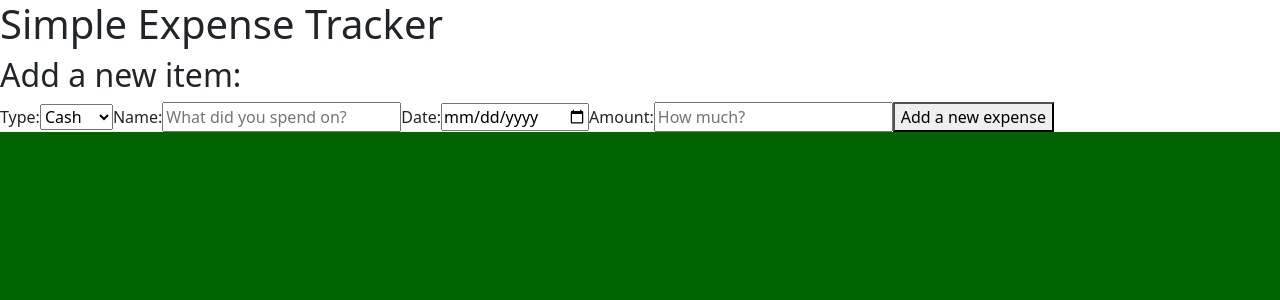
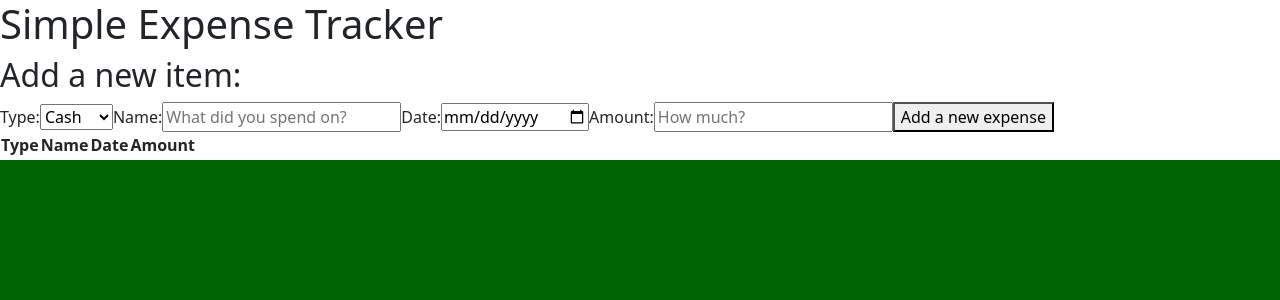
Before and after one commit to nomoneyrecord/Expense-Tracker-main, a React (Vite) app: page / in a window 1280 px wide. Shown: the top 300 px of the page. Built offline with nearby package versions, Linux system fonts and the light colour scheme.

Commit message:
All elements built
Building components for organization

```diff
--- /dev/null
+++ b/Components/Table.jsx
@@ -0,0 +1 @@
+import React from "react"
--- a/src/App.css
+++ b/src/App.css
@@ -1,3 +1,6 @@
 html {
   background-color: darkgreen;
 }
+
+.main-content {
+}
--- a/src/App.jsx
+++ b/src/App.jsx
@@ -1,5 +1,4 @@
 import { useDebugValue, useState } from 'react'
-import reactLogo from './assets/react.svg'
 import './App.css'
 import 'bootstrap/dist/css/bootstrap.min.css';
 
@@ -7,7 +6,7 @@
   const [count, setCount] = useState(0)
 
   return (
-    <form>
+   <div className="main-content">
       <h1 className="head">Simple Expense Tracker</h1>
       <h2 className="add-item">Add a new item:</h2>
         <label className="type-label">Type:
@@ -30,8 +29,25 @@
         <button className="add-button">
           Add a new expense
         </button>
-
-    </form>
+      <table className="main-table">
+        <thead className="table-head">
+          <tr>
+            <th>Type</th>
+            <th>Name</th>
+            <th>Date</th>
+            <th>Amount</th>
+          </tr>
+        </thead>
+        <tbody>
+          <tr>
+            <td></td>
+            <td></td>
+            <td></td>
+            <td></td>
+          </tr>
+        </tbody>
+      </table>
+    </div>
 )}
 
 export default App
```
